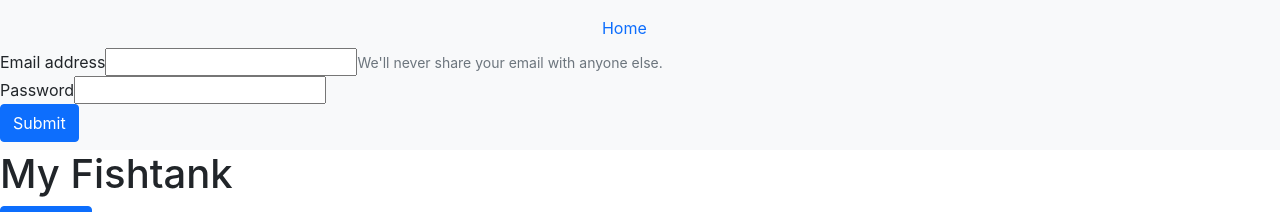
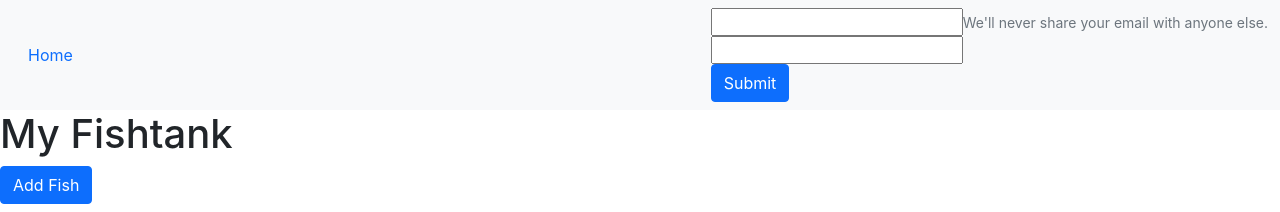
Before and after one commit to jfisher396/fishtank, a React (Create React App) app: page / in a window 1280 px wide. Shown: the top 212 px of the page. Built offline with nearby package versions, Linux system fonts and the light colour scheme; no server answers.

Commit message:
html syntax errors in login form resolved

```diff
--- a/src/components/LoginForm/LoginForm.js
+++ b/src/components/LoginForm/LoginForm.js
@@ -3,32 +3,36 @@ import React from "react";
 function LoginForm(props) {
   return (
     <form>
-      <div class="form-group">
-        <label for="exampleInputEmail1">Email address</label>
+      <div className="form-group">
+        <label>
         <input
           value={props.formData.email}
           onChange={props.handleChange}
           name="email"
           type="email"
-        //   className="form-control"
+          //   className="form-control"
           id="exampleInputEmail1"
           aria-describedby="emailHelp"
         />
-        <small id="emailHelp" class="form-text text-muted">
+        </label>
+        <small id="emailHelp" className="form-text text-muted">
           We'll never share your email with anyone else.
         </small>
       </div>
+
       <div className="form-group">
-        <label for="password">Password</label>
+        <label>
         <input
           value={props.formData.password}
           name="password"
           onChange={props.handleChange}
           type="password"
-        //   className="form-control"
+          //   className="form-control"
           id="password-input"
         />
+        </label>
       </div>
+
       <button type="submit" className="btn btn-primary">
         Submit
       </button>
--- a/src/components/Navbar/Navbar.js
+++ b/src/components/Navbar/Navbar.js
@@ -4,7 +4,7 @@ import LoginForm from '../LoginForm/LoginForm'
 function Navbar(props) {
   return (
     <nav className="navbar navbar-expand-lg navbar-light bg-light">
-        <div lassName="container-fluid">
+        <div className="container-fluid">
       <ul className="nav justify-content-end">
         <li className="nav-item">
           <a className="nav-link active" href="#">Home</a>
```
